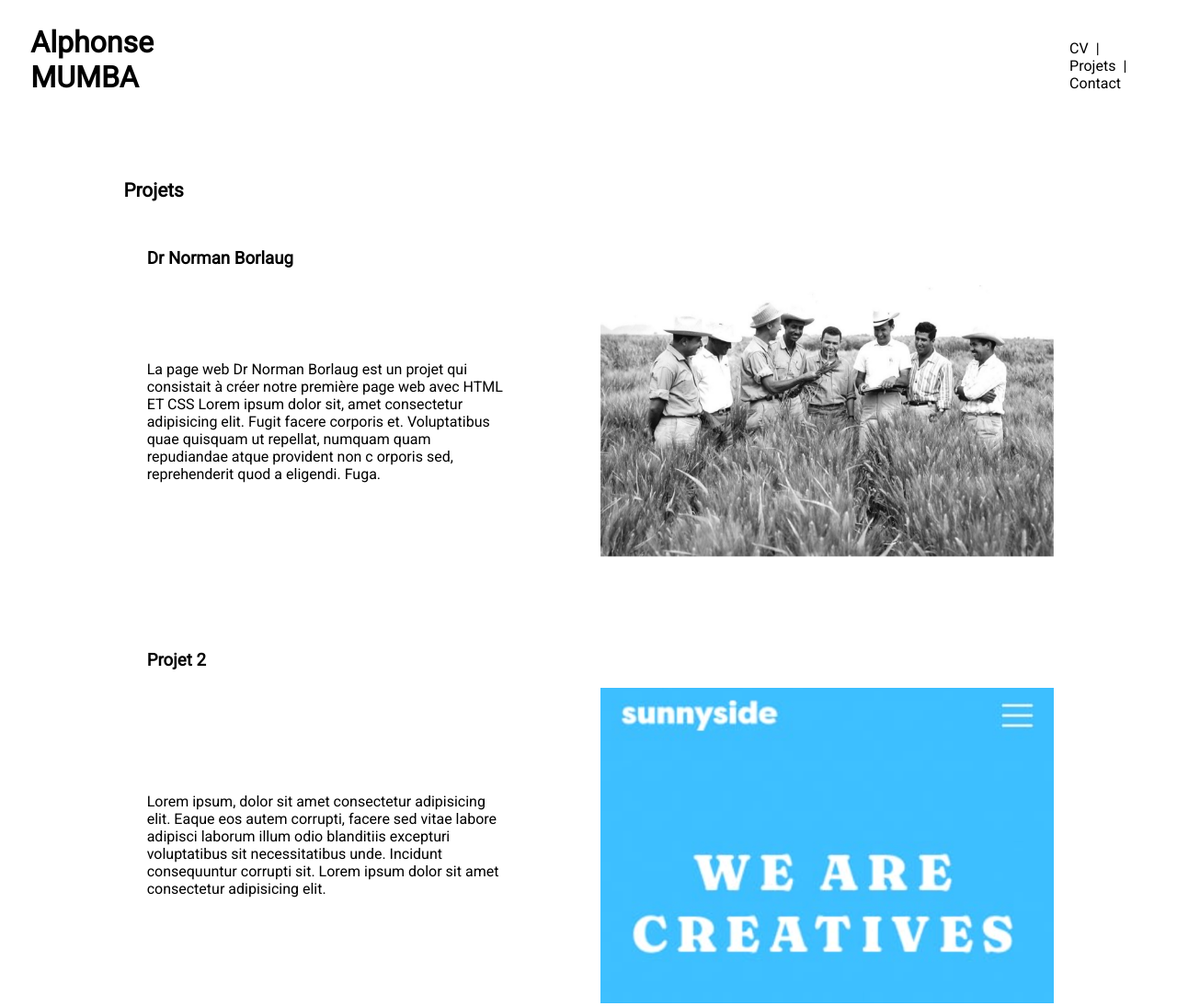
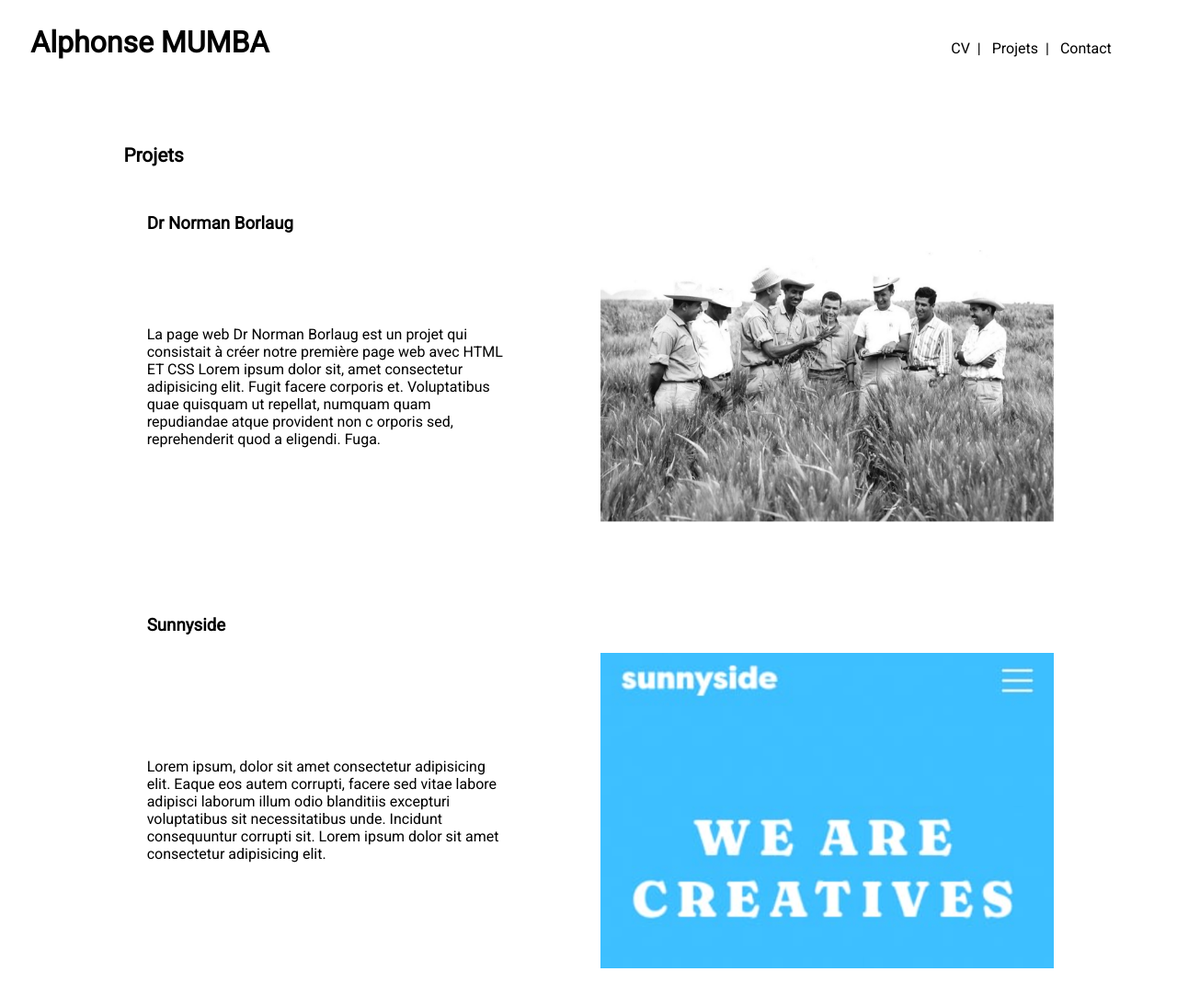
Before and after one commit to AlphonseMumba/portfolioAlphonseMumba, a plain HTML site: page Projets.html in a window 1280 px wide. Shown: the top 1094 px of the page at 92% size. Drawn offline with Linux system fonts and the light colour scheme.

Commit message:
Responsive design arrangement

```diff
--- a/Projets.html
+++ b/Projets.html
@@ -42,7 +42,7 @@
 
         </section>
         <section class="section">
-            <h3 class="section__about--title">Projet 2</h3>
+            <h3 class="section__about--title">Sunnyside</h3>
             <div class="section__about">
                 <p class="section__about--container">
                     Lorem ipsum, dolor sit amet consectetur adipisicing elit. Eaque eos autem corrupti,
--- a/style.css
+++ b/style.css
@@ -9,6 +9,7 @@
 }
   .header {
     display: flex;
+    justify-content: space-between;
   }
   .header__title{
     margin-top: 1.5%;
@@ -18,7 +19,7 @@
     display: flex;
     font-size: 1em;
     margin-top: 1.5%;
-    margin-left: 72%;
+    padding-right: 5%;
   }
   .nav__item {
     list-style: none;
@@ -195,7 +196,7 @@
   margin-left: 5%;
 }
 .contact__us{
-  margin: 3%;
+  margin: 0%;
 }
 .form{
   width: 50%;
@@ -217,6 +218,7 @@
 }
 .form__message--style{
   width: 95%;
+  resize: none;
 }
 .container__submit{
   background-color: orange;
```
Also changed, not shown: 1 other file.
